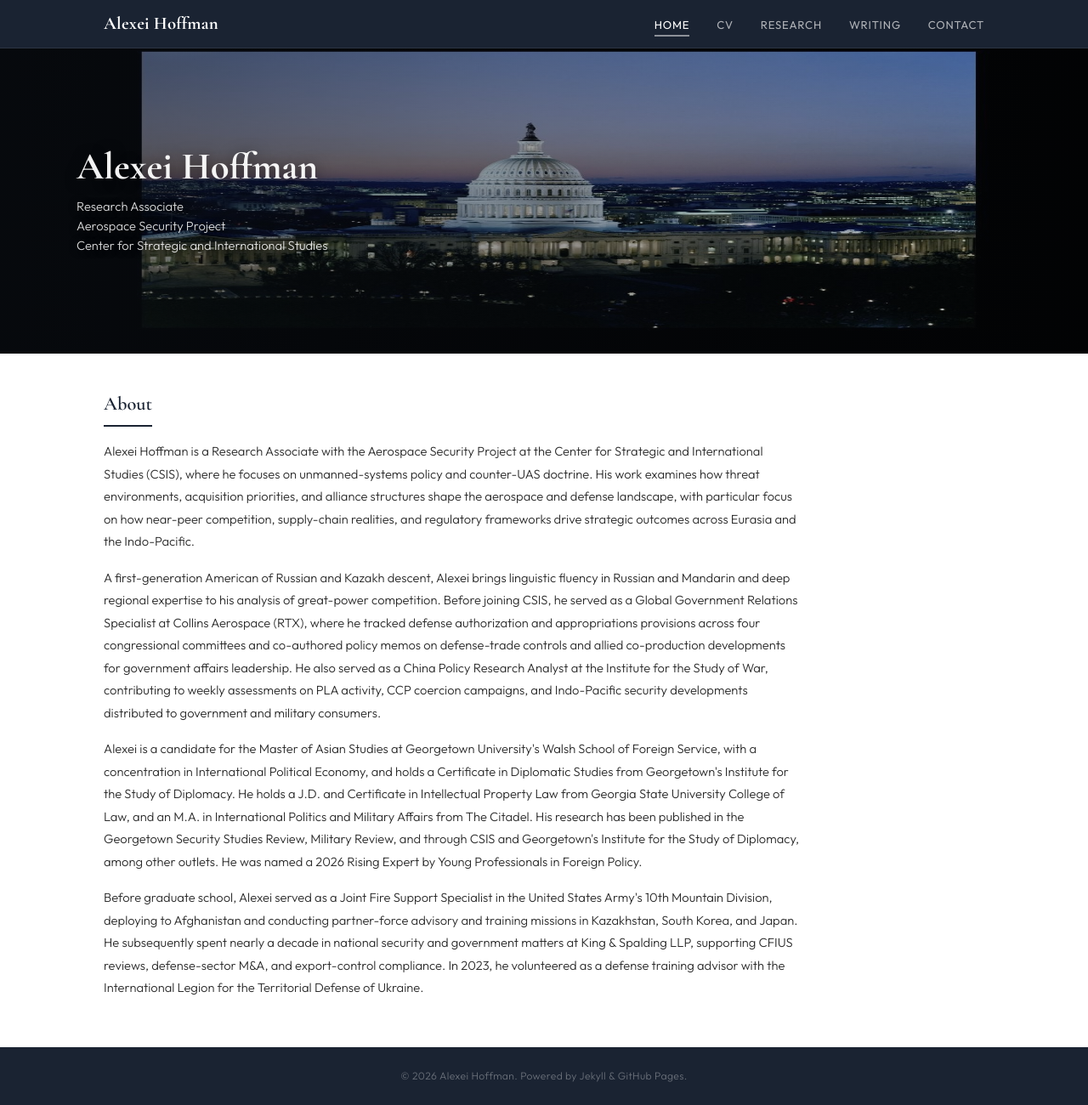
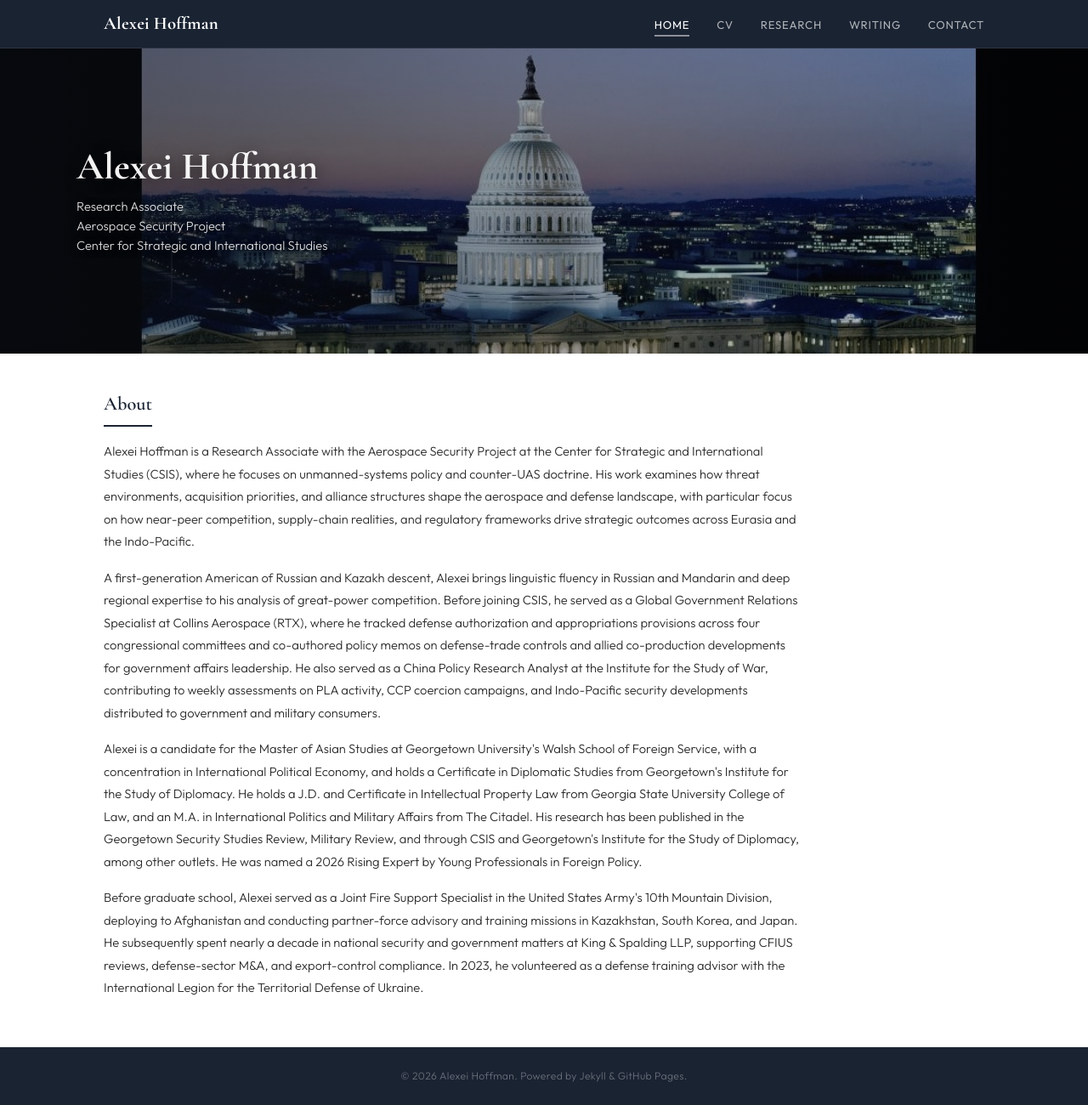
Before and after one commit to a-novi13-byte/a-novi13-byte.github.io, a Jekyll site: the page built from index.html, in a window 1280 px wide and 1300 px high. Shown: the whole window at 85% size. Built offline with Jekyll 4.4.1, drawn with Linux system fonts in a browser that asks for light colours.

Commit message:
Update main.css

```diff
--- a/assets/css/main.css
+++ b/assets/css/main.css
@@ -26,7 +26,7 @@ img { max-width: 100%; display: block; }
 .nav-toggle span { display: block; width: 22px; height: 2px; background: #fff; margin: 5px 0; transition: 0.3s; }
 
 .hero-banner { margin-top: 56px; position: relative; width: 100%; height: 360px; overflow: hidden; background: #0a0e14; }
-.hero-banner img { width: 100%; height: 100%; object-fit: fill; object-position: center 40%; }
+.hero-banner img { width: 100%; height: 100%; object-fit: cover; object-position: center 40%; }
 .hero-banner-overlay { position: absolute; inset: 0; display: flex; flex-direction: column; justify-content: center; padding: 0 2rem; background: linear-gradient(to right, rgba(10,14,20,0.65) 0%, rgba(10,14,20,0.4) 50%, rgba(10,14,20,0.2) 100%); }
 .hero-banner-inner { max-width: 1100px; margin: 0 auto; width: 100%; }
 .hero-banner h1 { font-family: var(--font-display); font-size: 2.8rem; font-weight: 700; color: rgba(255,255,255,0.95); line-height: 1.1; margin-bottom: 0.7rem; text-shadow: 0 2px 16px rgba(0,0,0,0.6); }
```
